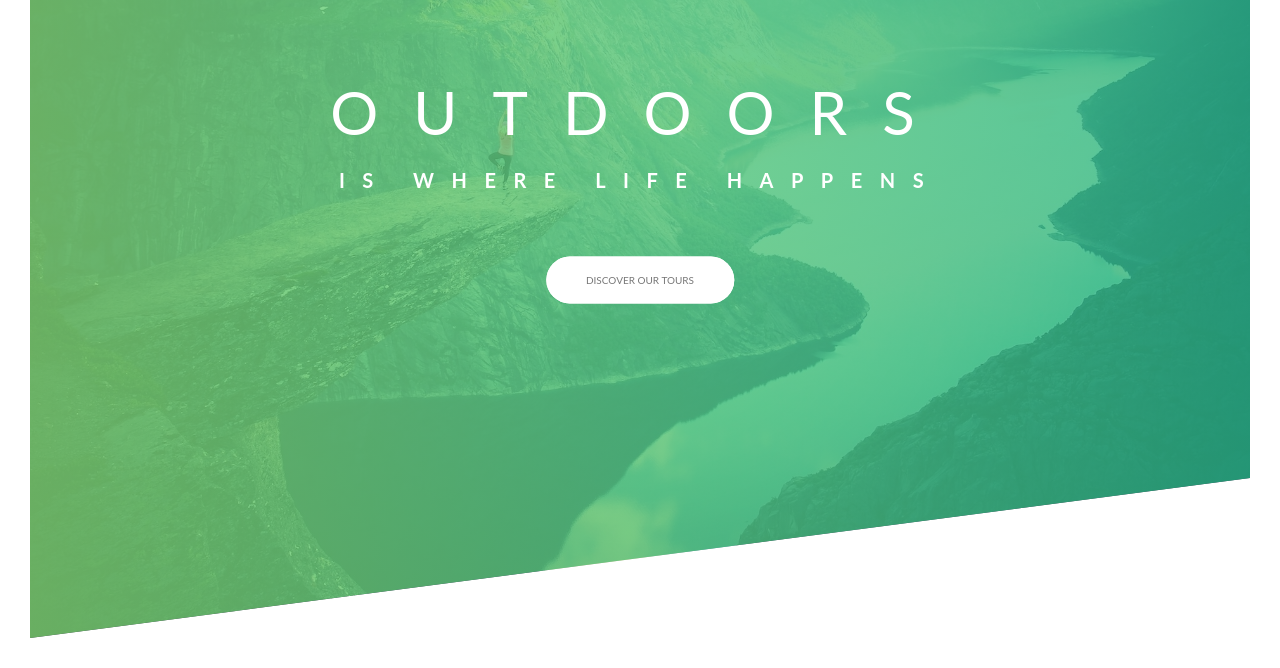
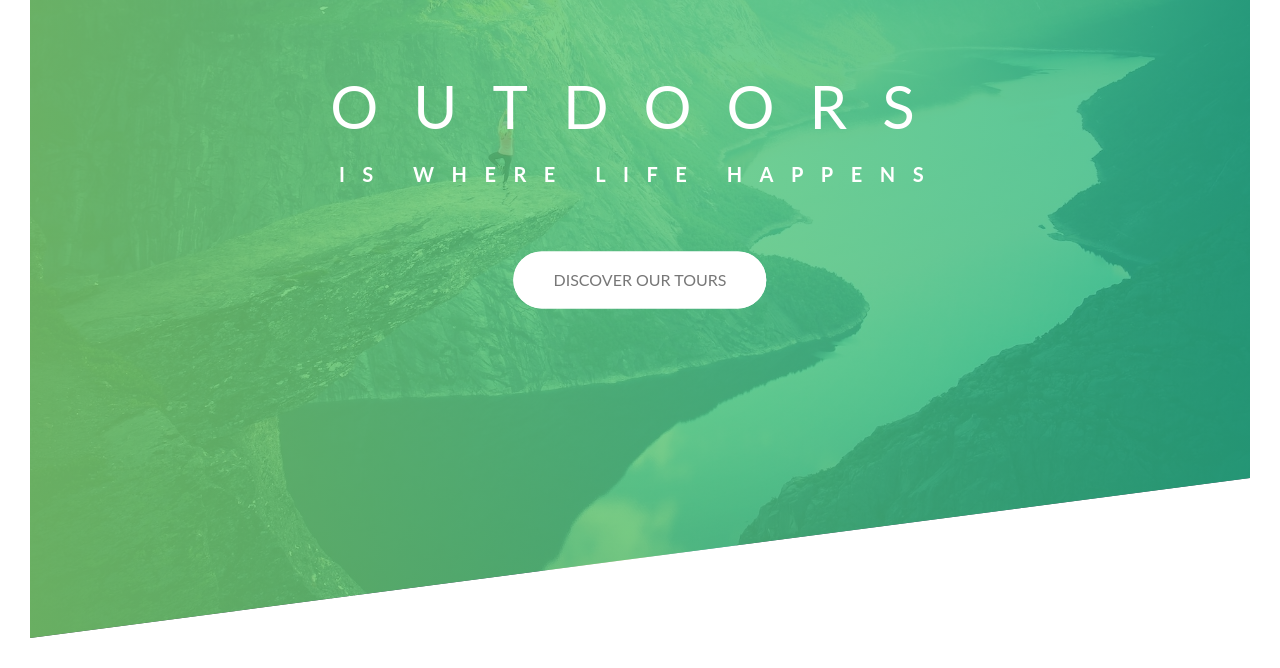
Before and after one commit to AbhishekRauthan/Natours-gatsby, a Gatsby site: page / in a window 1280 px wide. Shown: the part 152-820 px from the top of the page. Built offline with nearby package versions, Linux system fonts and the light colour scheme; Gatsby itself is replaced by a stand-in of ours.

Commit message:
replaced px to rem

```diff
--- a/src/scss/app.scss
+++ b/src/scss/app.scss
@@ -7,7 +7,7 @@
 }
 
 html {
-  font-size: 10px;
+  font-size: 62.5%;
 }
 
 body {
@@ -16,7 +16,6 @@ body {
   line-height: 1.7;
   color: #777;
   padding: 3rem;
-
   box-sizing: border-box;
 }
 
@@ -108,21 +107,22 @@ body {
 .btn:visited {
   text-transform: uppercase;
   text-decoration: none;
-  padding: 15px 40px;
+  padding: 1.5rem 4rem;
   display: inline-block;
-  border-radius: 100px;
+  border-radius: 10rem;
   transition: all 0.2s;
   position: relative;
+  font-size: 1.6rem;
 }
 
 .btn:hover {
-  transform: translateY(-3px);
-  box-shadow: 0 10px 20px rgba($color: #000000, $alpha: 0.2);
+  transform: translateY(-0.3rem);
+  box-shadow: 0 1rem 2rem rgba($color: #000000, $alpha: 0.2);
 }
 
 .btn:active {
-  transform: translateY(-1px);
-  box-shadow: 0 5px 10px rgba($color: #000000, $alpha: 0.2);
+  transform: translateY(-0.1rem);
+  box-shadow: 0 0.5rem 1rem rgba($color: #000000, $alpha: 0.2);
 }
 
 .btn--white {
@@ -135,7 +135,7 @@ body {
   display: inline-block;
   height: 100%;
   width: 100%;
-  border-radius: 100px;
+  border-radius: 10rem;
   position: absolute;
   top: 0;
   left: 0;
@@ -155,7 +155,7 @@ body {
 @keyframes moveInButton {
   0% {
     opacity: 0;
-    transform: translateY(30px);
+    transform: translateY(3rem);
   }
 
   100% {
```
